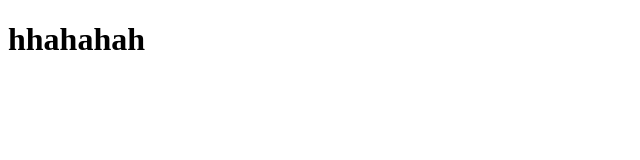
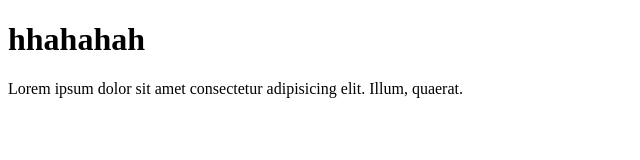
Before and after one commit to rezayusa/rys-git-test, a plain HTML site: page index.html in a window 1280 px wide. Shown: the whole page, without its empty margins (0-640 px from the left). Drawn offline with Linux system fonts and the light colour scheme.

Commit message:
Menambahkann Paragraf

```diff
--- a/index.html
+++ b/index.html
@@ -7,5 +7,8 @@
   </head>
   <body>
     <h1>hhahahah</h1>
+    <p>
+      Lorem ipsum dolor sit amet consectetur adipisicing elit. Illum, quaerat.
+    </p>
   </body>
 </html>
```
